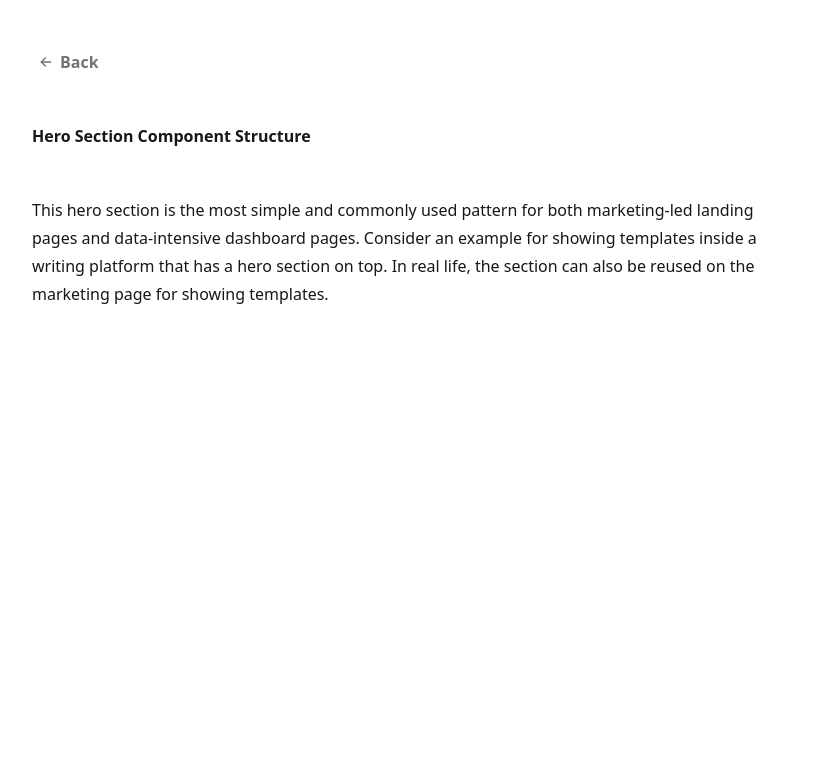
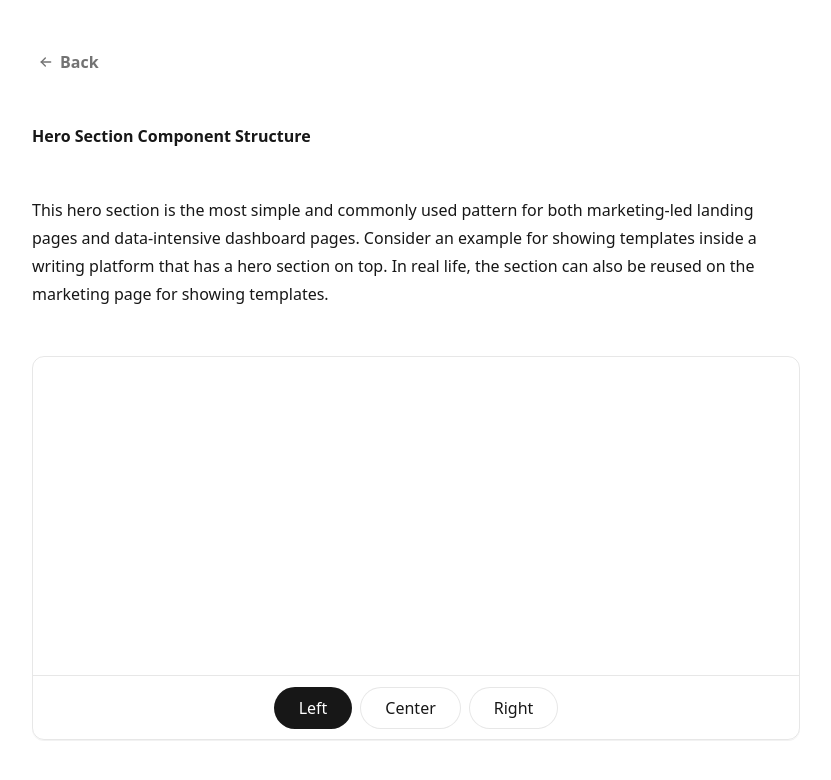
Before and after one commit to yashsehgal/personal-website, a Next.js app: page /posts/hero-section-component-structure in a window 1280 px wide. Shown: the top 780 px of the page, without its empty margins (224-1055 px from the left). Built offline with nearby package versions, Linux system fonts and the light colour scheme.

Commit message:
demo wip

```diff
--- a/app/posts/(internal-posts)/hero-section-component-structure/page.tsx
+++ b/app/posts/(internal-posts)/hero-section-component-structure/page.tsx
@@ -1,17 +1,73 @@
+'use client';
+import { Button } from '@/components/button';
+import { ComponentPreviewContainer } from '@/components/component-preview-container';
 import { InternalPostContainer } from '@/components/sections/internal-post-container';
+import { cn } from '@/helpers/cn';
+import { useState } from 'react';
 
 export default function HeroSectionComponentStructurePage() {
   return (
     <InternalPostContainer>
+      <p className="text">
+        This hero section is the most simple and commonly used pattern for both
+        marketing-led landing pages and data-intensive dashboard pages. Consider
+        an example for showing templates inside a writing platform that has a
+        hero section on top. In real life, the section can also be reused on the
+        marketing page for showing templates.
+      </p>
       <div className="">
-        <p className="text">
-          This hero section is the most simple and commonly used pattern for
-          both marketing-led landing pages and data-intensive dashboard pages.
-          Consider an example for showing templates inside a writing platform
-          that has a hero section on top. In real life, the section can also be
-          reused on the marketing page for showing templates.
-        </p>
+        <HeroSectionDemoConsoleWithAlignmentOptions />
       </div>
     </InternalPostContainer>
   );
 }
+
+type AlignmentOptions = 'left' | 'center' | 'right';
+
+export function HeroSectionDemoConsoleWithAlignmentOptions() {
+  const [selectedAlignmentOption, setSelectedAlignmentOption] =
+    useState<AlignmentOptions>('left');
+
+  const isSelectedAlignment = (alignment: AlignmentOptions) =>
+    selectedAlignmentOption === alignment;
+
+  const handleChangeSelectedAlignment = (alignment: AlignmentOptions) =>
+    setSelectedAlignmentOption(alignment);
+
+  return (
+    <ComponentPreviewContainer className="relative h-96">
+      <div className="h-16 absolute w-full bottom-0 border-t border-foreground/10 flex items-center justify-center gap-2">
+        <button
+          className={cn(
+            'px-6 py-2 border rounded-full cursor-pointer',
+            isSelectedAlignment('left')
+              ? 'border-transparent bg-foreground text-background'
+              : 'border-foreground/10 bg-background hover:bg-foreground/5',
+          )}
+          onClick={() => handleChangeSelectedAlignment('left')}>
+          Left
+        </button>
+        <button
+          className={cn(
+            'px-6 py-2 border rounded-full cursor-pointer',
+            isSelectedAlignment('center')
+              ? 'border-transparent bg-foreground text-background'
+              : 'border-foreground/10 bg-background hover:bg-foreground/5',
+          )}
+          onClick={() => handleChangeSelectedAlignment('center')}>
+          Center
+        </button>
+        <button
+          className={cn(
+            'px-6 py-2 border rounded-full cursor-pointer',
+            isSelectedAlignment('right')
+              ? 'border-transparent bg-foreground text-background'
+              : 'border-foreground/10 bg-background hover:bg-foreground/5',
+          )}
+          onClick={() => handleChangeSelectedAlignment('right')}>
+          Right
+        </button>
+      </div>
+    </ComponentPreviewContainer>
+  );
+}
--- /dev/null
+++ b/components/component-preview-container.tsx
@@ -0,0 +1,18 @@
+import { cn } from '@/helpers/cn';
+
+type ComponentPreviewContainerProps = React.HTMLAttributes<HTMLDivElement>;
+
+export function ComponentPreviewContainer({
+  className,
+  ...props
+}: ComponentPreviewContainerProps) {
+  return (
+    <div
+      className={cn(
+        'component-preview-container rounded-xl overflow-hidden shadow-2xs min-h-4 border border-foreground/10',
+        className,
+      )}
+      {...props}
+    />
+  );
+}
--- a/components/sections/internal-post-container.tsx
+++ b/components/sections/internal-post-container.tsx
@@ -35,7 +35,7 @@ export function InternalPostContainer({
       <header className="internal-post-container-header">
         <h1 className="font-semibold">{internalPostTitle}</h1>
       </header>
-      <main className="internal-post-container-main-content [&_.text]:leading-7">
+      <main className="internal-post-container-main-content [&_.text]:leading-7 space-y-12">
         {children}
       </main>
     </div>
```
